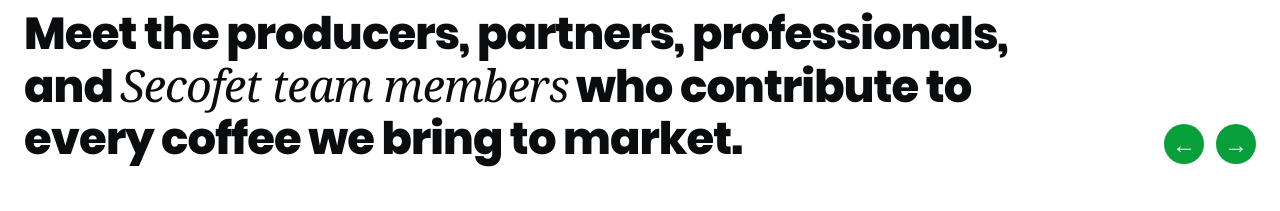
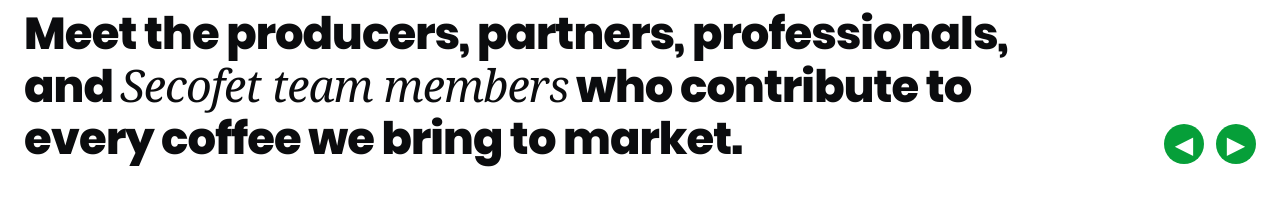
Before and after one commit to nahomaderie-stack/secofet-website-testing, a React (Vite) app in the folder secofet-home/: page /about in a window 1280 px wide. Shown: the part 4940-5151 px from the top of the page. Built offline with nearby package versions, Linux system fonts and the light colour scheme; no server answers; the database is empty.

Commit message:
Version-22: Updated all

```diff
--- a/secofet-home/src/components/SecofetTeam.jsx
+++ b/secofet-home/src/components/SecofetTeam.jsx
@@ -114,7 +114,7 @@
               onClick={() => scroll('left')}
               aria-label="Previous Slide"
             >
-              ←
+              ◀
             </button>
 
             <button
@@ -122,7 +122,7 @@
               onClick={() => scroll('right')}
               aria-label="Next Slide"
             >
-              →
+              ▶
             </button>
           </div>
         </div>
--- a/secofet-home/src/styles/OriginsHero.css
+++ b/secofet-home/src/styles/OriginsHero.css
@@ -232,8 +232,8 @@
   }
   .origins-hero {
     height: auto;
-    max-height: 50vh;
-    padding: 48px 0;
+    padding: 0px 0px;
+    min-height: 90vh;
   }
 
   .origins-hero-content {
--- a/secofet-home/src/styles/OurCoffeesExplore.css
+++ b/secofet-home/src/styles/OurCoffeesExplore.css
@@ -181,12 +181,12 @@
 
 @media (max-width: 640px) {
   .our-coffees-hero {
-    min-height: 86vh;
+    min-height: 90vh;
     padding: 0;
   }
 
   .hero-content-container {
-    padding: 5px 20px 110px;
+    padding: 50px 20px 55px;
   }
   .hero-dark-overlay {
     position: absolute;
@@ -238,7 +238,7 @@
   }
 
   .hero-content-container {
-    padding: 5px 40px 95px;
+    padding: 5px 40px 55px;
   }
   .hero-actions {
     flex-direction: row;
```
